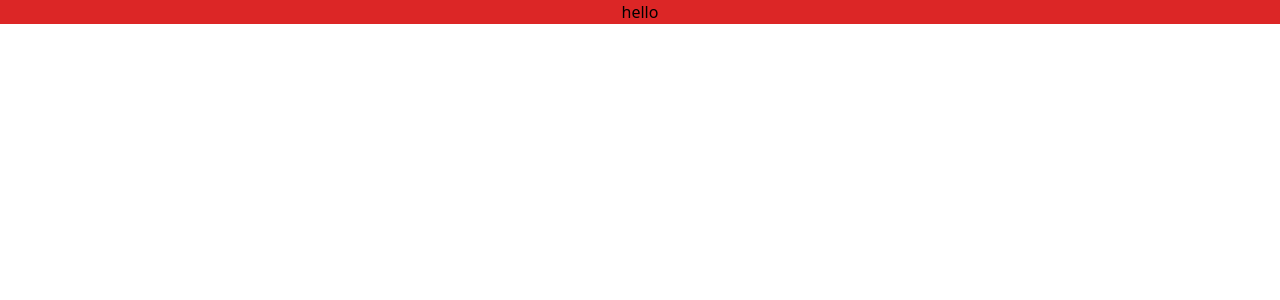
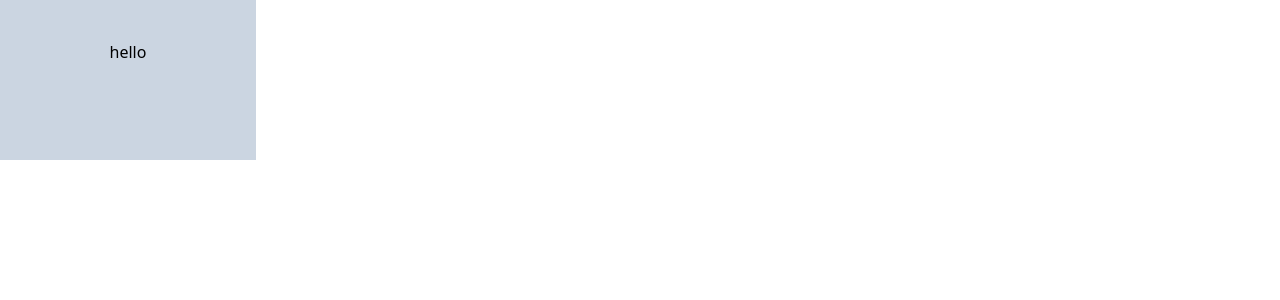
Before and after one commit to sunaycansev/react-product-feedback-app, a React (Create React App) app: page / in a window 1280 px wide. Shown: the top 300 px of the page. Built offline with nearby package versions, Linux system fonts and the light colour scheme.

Commit message:
add sidebar component

```diff
--- a/package.json
+++ b/package.json
@@ -8,6 +8,7 @@
     "@testing-library/user-event": "^13.5.0",
     "react": "^17.0.2",
     "react-dom": "^17.0.2",
+    "react-router-dom": "^6.2.2",
     "react-scripts": "5.0.0",
     "web-vitals": "^2.1.4"
   },
--- a/src/App.js
+++ b/src/App.js
@@ -1,9 +1,12 @@
 import "./App.css";
-
+import { Routes, Route } from "react-router-dom";
+import Home from "./Pages/Home/Home";
 function App() {
   return (
     <div className="App">
-      <div className="bg-red-600 h-full">hello</div>
+      <Routes>
+        <Route path="/" exact element={<Home />} />
+      </Routes>
     </div>
   );
 }
--- /dev/null
+++ b/src/Components/SideBar.js
@@ -0,0 +1,12 @@
+import React from "react";
+
+function SideBar() {
+  return (
+    <div className="bg-gradient-to-r from-violet-600 via-neutral-400 to-fuchsia-600 w-64 h-36 flex flex-col justify-center rounded-md drop-shadow-md">
+      <h1 className="font-bold text-xl text-white">Product Fedback App</h1>
+      <h5 className="font-bold text-lg text-white">Feecback Board</h5>
+    </div>
+  );
+}
+
+export default SideBar;
--- /dev/null
+++ b/src/Components/Tags.js
@@ -0,0 +1,7 @@
+import React from "react";
+
+function Tags() {
+  return <div className="w-64 h-40 bg-slate-300 p-10">hello</div>;
+}
+
+export default Tags;
--- /dev/null
+++ b/src/Pages/Home/Home.js
@@ -0,0 +1,12 @@
+import React from "react";
+import Tags from "../../Components/Tags";
+
+function Home() {
+  return (
+    <div>
+      <Tags />
+    </div>
+  );
+}
+
+export default Home;
```
Also changed, not shown: src/index.js (+9 -8 lines), src/Pages/Login/Login.js (added), src/Pages/Signup/Signup.js (added), 1 other file (tests, documents, lock files or other folders).
